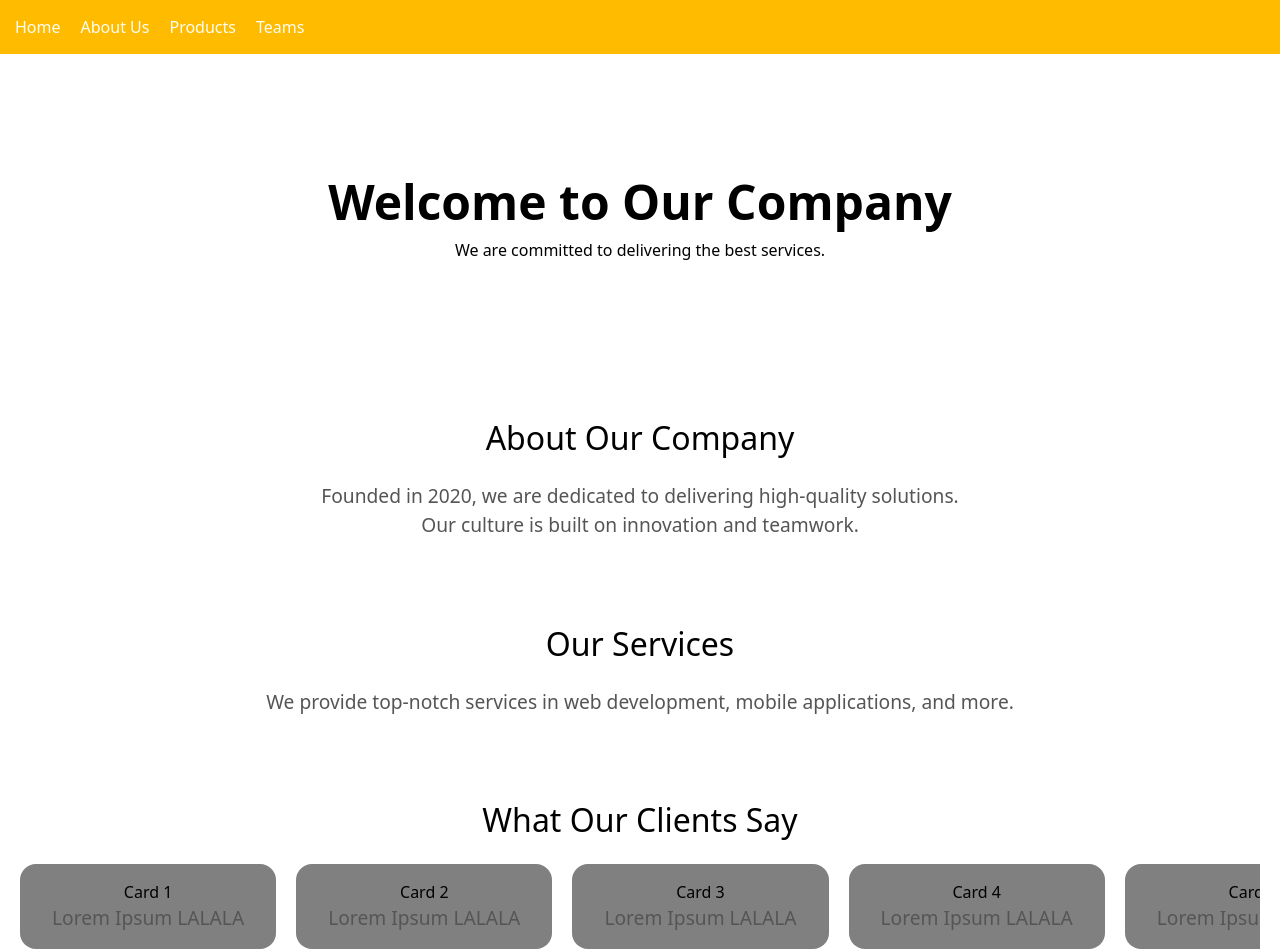
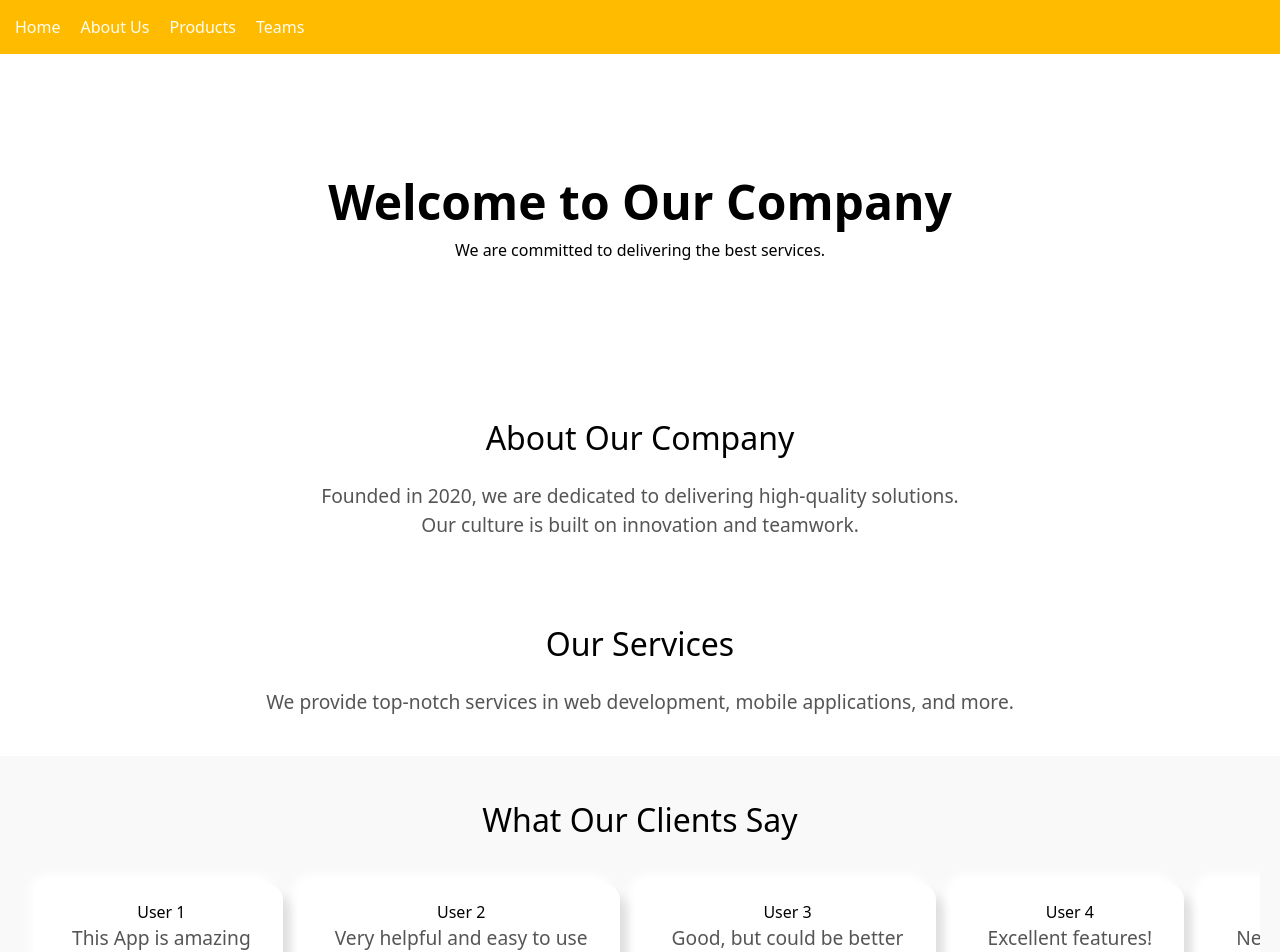
Before and after one commit to fadhil-ahadiat/landing-page, a Next.js app: page / in a window 1280 px wide. Shown: the top 952 px of the page. Built offline with nearby package versions, Linux system fonts and the light colour scheme.

Commit message:
fix: card testimonial

```diff
--- a/src/view/pages/home/card.tsx
+++ b/src/view/pages/home/card.tsx
@@ -1,48 +1,36 @@
-import React from 'react'
+"use client";
+import "@/view/pages/home/styles/card.css";
+import React from 'react';
+
+interface Testimonial {
+  text: string;
+  rating: number;
+}
 
 export default function Card() {
+  // Testimoni yang berbeda-beda
+  const testimonials: Testimonial[] = [
+    { text: "This App is amazing", rating: 5 },
+    { text: "Very helpful and easy to use", rating: 4 },
+    { text: "Good, but could be better", rating: 3 },
+    { text: "Excellent features!", rating: 5 },
+    { text: "Needs improvement in speed", rating: 3 },
+    { text: "Satisfied with the performance", rating: 4 },
+    { text: "The UI is very clean", rating: 5 },
+    { text: "Could use more functionality", rating: 2 },
+    { text: "Highly recommend this app", rating: 5 },
+    { text: "Worth every penny!", rating: 4 },
+  ];
+
   return (
     <div className="wrapper">
-            <div className="card">
-              <h1>Card 1</h1>
-              <p>Lorem Ipsum LALALA</p>
-            </div>
-            <div className="card">
-              <h1>Card 2</h1>
-              <p>Lorem Ipsum LALALA</p>
-            </div>
-            <div className="card">
-              <h1>Card 3</h1>
-              <p>Lorem Ipsum LALALA</p>
-            </div>
-            <div className="card">
-              <h1>Card 4</h1>
-              <p>Lorem Ipsum LALALA</p>
-            </div>
-            <div className="card">
-              <h1>Card 5</h1>
-              <p>Lorem Ipsum LALALA</p>
-            </div>
-            <div className="card">
-              <h1>Card 6</h1>
-              <p>Lorem Ipsum LALALA</p>
-            </div>
-            <div className="card">
-              <h1>Card 71</h1>
-              <p>Lorem Ipsum LALALA</p>
-            </div>
-            <div className="card">
-              <h1>Card 8</h1>
-              <p>Lorem Ipsum LALALA</p>
-            </div>
-            <div className="card">
-              <h1>Card 9</h1>
-              <p>Lorem Ipsum LALALA</p>
-            </div>
-            <div className="card">
-              <h1>Card 10</h1>
-              <p>Lorem Ipsum LALALA</p>
-            </div>
+      {testimonials.map((testimonial, index) => (
+        <div className="card" key={index}>
+          <h1>User {index + 1}</h1>
+          <p>{testimonial.text}</p>
+          <div className="rating">{'⭐'.repeat(testimonial.rating)}</div> {/* Menampilkan bintang berdasarkan rating */}
         </div>
-  )
+      ))}
+    </div>
+  );
 }
--- a/src/view/pages/home/index.tsx
+++ b/src/view/pages/home/index.tsx
@@ -1,5 +1,6 @@
 import Navbar from "@/app/components/navbar";
 import "@/view/pages/home/styles/home.css";
+import "@/view/pages/home/styles/card.css"
 import Card from "./card";
 
 export default function HomeView() {
@@ -28,12 +29,15 @@ export default function HomeView() {
         <p>We provide top-notch services in web development, mobile applications, and more.</p>
       </section>
 
-      {/* Testimonials */}
+      {/* Cards Testimonials Section */}
+    <div className="cards-container">
       <section className="testimonials">
       <h2>What Our Clients Say</h2>
 
       <Card />
       </section>
     </div>
+
+    </div>
   );
 };
--- /dev/null
+++ b/src/view/pages/home/styles/card.css
@@ -0,0 +1,59 @@
+.wrapper {
+  display: grid;
+  grid-template-columns: repeat(3, 1fr);
+  gap: 20px;
+  padding: 20px;
+}
+
+.card {
+  background-color: #f8f9fa;
+  border-radius: 8px;
+  padding: 20px;
+  box-shadow: 0 4px 6px rgba(0, 0, 0, 0.1);
+  transition: transform 0.3s ease;
+  cursor: pointer;
+  text-align: center;
+  scroll-snap-align: center;
+
+  box-sizing: border-box;
+  padding: 1rem 2rem;
+  flex-shrink: 0;
+  background-color: #ffffff;
+  border-radius: 16px;
+  text-align: center;
+  box-shadow: 12px 12px 12px rgba(0, 0, 0, 0.1),
+  -10px -10px 10px white;
+}
+
+.card:hover {
+  transform: scale(1.05);
+}
+
+@media (max-width: 768px) {
+  .wrapper {
+    grid-template-columns: repeat(2, 1fr);
+  }
+}
+
+@media (max-width: 480px) {
+  .wrapper {
+    grid-template-columns: 1fr;
+  }
+}
+
+.cards-container {
+  background-color: #f9f9f9;
+}
+
+.wrapper {
+  display: flex;
+  width: 100%;
+  overflow-x: scroll;
+  gap: 20px;
+  scroll-snap-type: x mandatory;
+
+}
+
+.card {
+
+}
--- a/src/view/pages/home/styles/home.css
+++ b/src/view/pages/home/styles/home.css
@@ -47,21 +47,3 @@ nav a {
     font-style: italic;
     margin: 20px 0;
 }
-
-.wrapper {
-  display: flex;
-  width: 100%;
-  overflow-x: scroll;
-  gap: 20px;
-  scroll-snap-type: x mandatory;
-}
-
-.card {
-  scroll-snap-align: center;
-  box-sizing: border-box;
-  padding: 1rem 2rem;
-  flex-shrink: 0;
-  background-color: grey;
-  border-radius: 16px;
-  text-align: center;
-}
```
